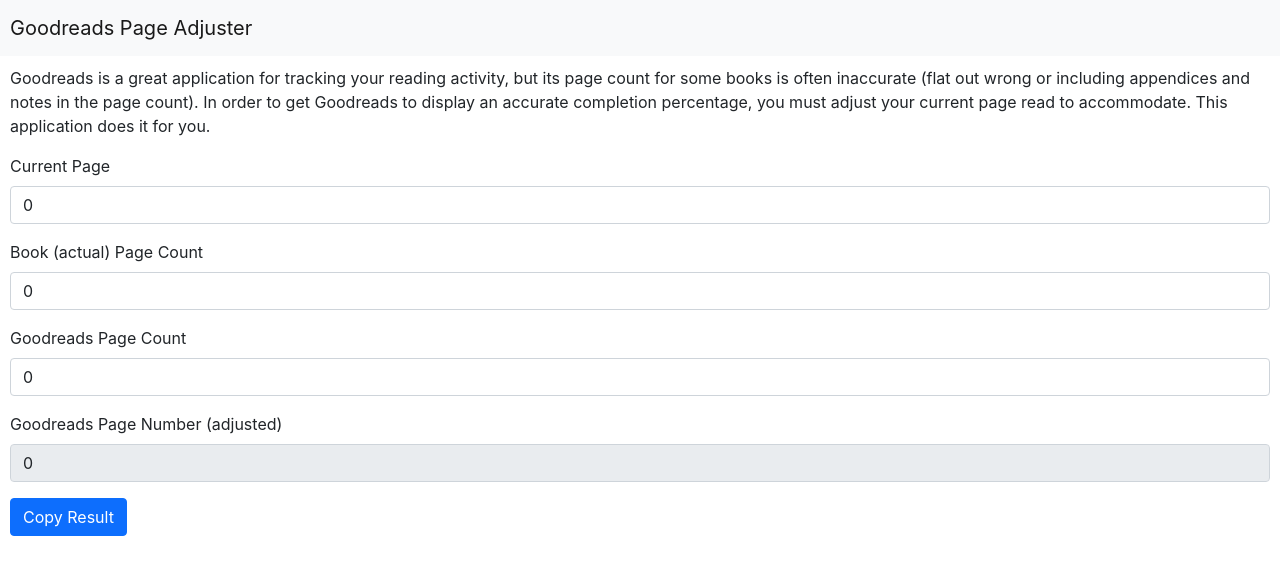
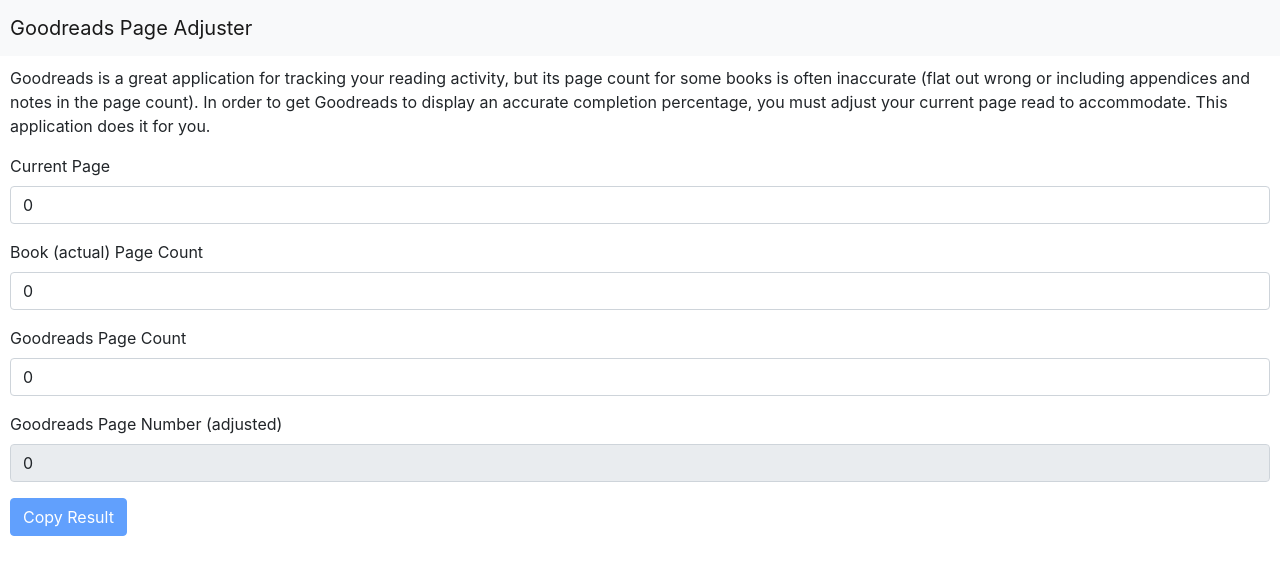
Before and after one commit to johnwargo/goodreads-page-adjuster, a React (Create React App) app: page / in a window 1280 px wide. Shown: the top 574 px of the page. Built offline with nearby package versions, Linux system fonts and the light colour scheme.

Commit message:
Update App.js
Disabled button if current page is 0
Added minimum page count of 0

```diff
--- a/src/App.js
+++ b/src/App.js
@@ -7,7 +7,6 @@
 import './App.css';
 
 // Required features
-// TODO: Copy calculated value to clipboard
 // TODO: Check that the current page isn't greater than the actual page count
 // TODO: Update page content
 // TODO: Make installable
@@ -29,6 +28,7 @@
       adjustedPage: localStorage.getItem('adjustedPage') || 0
     };
     this.handleChange = this.handleChange.bind(this);
+    this.handleCopy = this.handleCopy.bind(this);
   }
 
   componentDidMount() {
@@ -52,7 +52,7 @@
       // Do we actually have valid page and pages values?
       this.state.goodreadsPageCount > 0 &&
       this.state.actualPageCount > 0 &&
-      this.state.currentPage > 0) {
+      this.state.currentPage > -1) {
       // If the two page counts are the same, ...
       if (this.state.goodreadsPageCount === this.state.actualPageCount) {
         // then we have nothing to do, just use the current page as the page number
@@ -86,6 +86,9 @@
   handleCopy(event) {
     // Copies the calculated page number to the clipboard
     console.log("Copy button clicked");
+    if (this.state.adjustedPage > 0) {
+      navigator.clipboard.writeText(this.state.adjustedPage.toString());
+    }
   }
 
   render() {
@@ -108,6 +111,7 @@
               <Form.Control
                 type="number"
                 // defaultValue={this.state.currentPage}
+                min="0"
                 value={this.state.currentPage}
                 onChange={this.handleChange}
               />
@@ -142,7 +146,10 @@
               />
             </Form.Group>
 
-            <Button variant="primary" onClick={this.handleCopy}>
+            <Button
+              variant="primary"
+              disabled={!this.state.adjustedPage > 0}
+              onClick={this.handleCopy}>
               Copy Result
             </Button>
           </Form>
```
